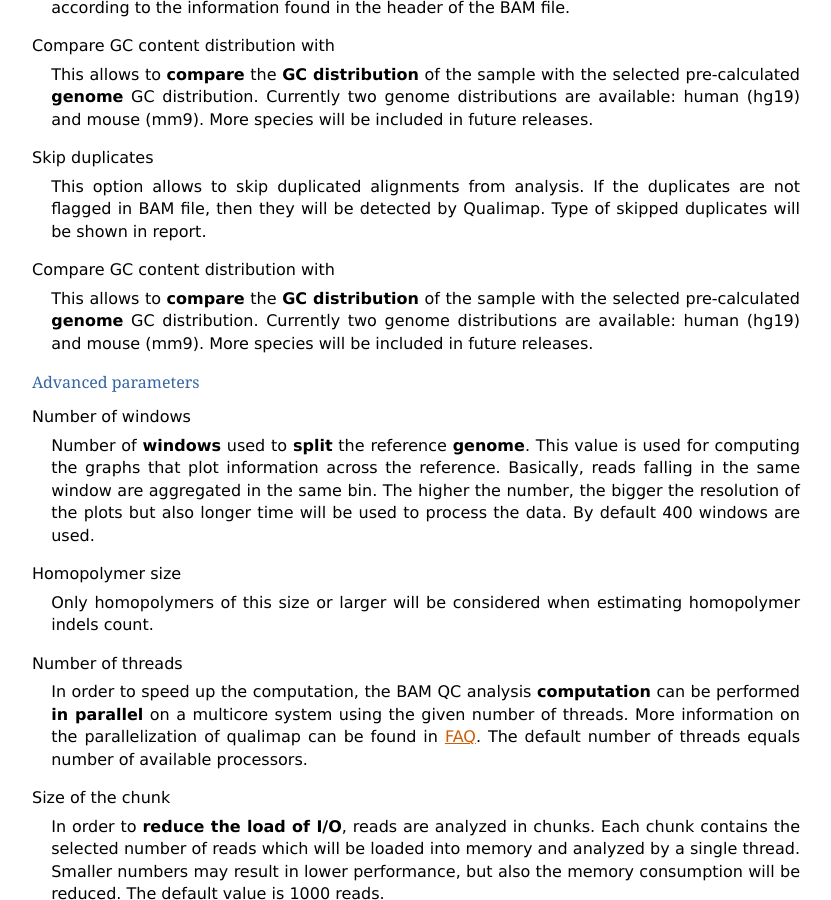
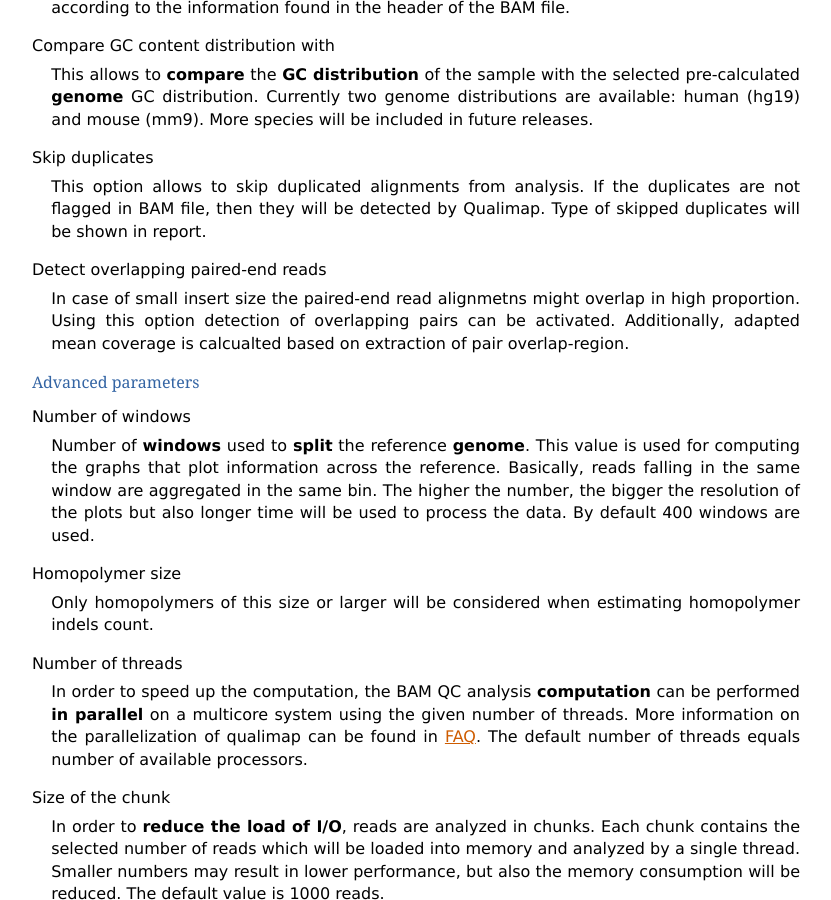
Before and after one commit to scchess/Qualimap, a Sphinx documentation site: the page built from doc/analysis.rst, in a window 1280 px wide and 900 px high, scrolled down 1381 px. Shown: the whole window, without its empty margins (48-879 px from the left). Built offline with Sphinx 7.4.7, drawn with Linux system fonts in a browser that asks for light colours; some of the changed text lies outside the part shown.

Commit message:
Update documentation

```diff
--- a/doc/analysis.rst
+++ b/doc/analysis.rst
@@ -58,9 +58,8 @@ Input Parameters
 :guilabel:`Skip duplicates`
   This option allows to skip duplicated alignments from analysis. If the duplicates are not flagged in BAM file, then they will be detected by Qualimap. Type of skipped duplicates will be shown in report.
 
-:guilabel:`Compare GC content distribution with`
-  This allows to **compare** the **GC distribution** of the sample with the selected pre-calculated **genome** GC distribution. Currently two genome distributions are available: human (hg19) and mouse (mm9). More species will be included in future releases.
-
+:guilabel:`Detect overlapping paired-end reads`
+   In case of small insert size the paired-end read alignmetns might overlap in high proportion. Using this option detection of overlapping pairs can be activated. Additionally, adapted mean coverage is calcualted based on extraction of pair overlap-region.
 
 Advanced parameters
 """""""""""""""""""
@@ -257,7 +256,7 @@ Output
 
     *Reads genomic origin*
 
-    Shows how many alignments fall into exonic, intronic and intergenic regions. Exonic region includes 5'UTR,protein coding region and 3'UTR region.
+    Shows how many alignments fall into exonic, intronic and intergenic regions along with number of intronic/intergenic alignments overlapping exons. Exonic region includes 5'UTR,protein coding region and 3'UTR region.
 
     *Junction analysis*
 
--- a/doc/command_line.rst
+++ b/doc/command_line.rst
@@ -69,6 +69,8 @@ The following command allows to perform BAM QC analysis::
     -hm <arg>                            Minimum size for a homopolymer to be
                                       considered in indel analysis (default is
                                       3)
+    -ip,--collect-overlap-pairs          Activate this option to collect statistics
+                                      of overlapping paired-end reads
     -nr <arg>                            Number of reads analyzed in a chunk
                                       (default is 1000)
     -nt <arg>                            Number of threads (default is 8)
```
Also changed, not shown: doc/tools.rst (+8 -3 lines).
